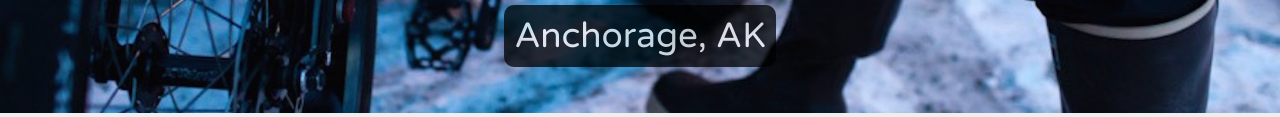
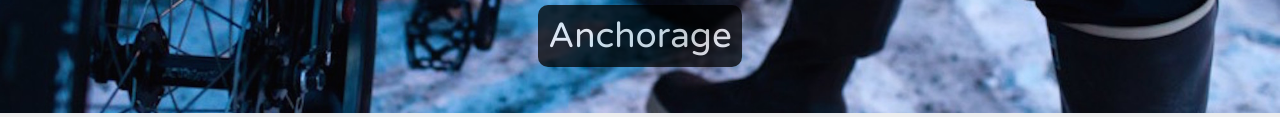
Before and after one commit to nodeschool/anchorage, a website: page index.html in a window 1280 px wide. Shown: the part 302-419 px from the top of the page. Drawn offline with nearby package versions, Linux system fonts and the light colour scheme.

Commit message:
Remove refs to San Fran so it appears like I did something

```diff
--- a/index.html
+++ b/index.html
@@ -2,7 +2,7 @@
 <html lang="en">
   <head>
     <meta charset="utf-8">
-    <title>NodeSchool San Francisco</title>
+    <title>NodeSchool Anchorage</title>
     <link href="//maxcdn.bootstrapcdn.com/bootstrap/3.3.2/css/bootstrap.min.css" rel="stylesheet">
     <link rel="stylesheet" href="//maxcdn.bootstrapcdn.com/font-awesome/4.3.0/css/font-awesome.min.css">
     <link href='//fonts.googleapis.com/css?family=Varela+Round' rel='stylesheet' type='text/css'>
@@ -35,7 +35,7 @@
     <div class="jumbotron jumbotron-top">
       <div class="container text-center">
         <img class="logo" src="assets/logo.png" alt="NodeSchool San Francisco">
-        <h1><span>Anchorage, AK</span></h1>
+        <h1><span>Anchorage</span></h1>
       </div>
     </div>
 
```
